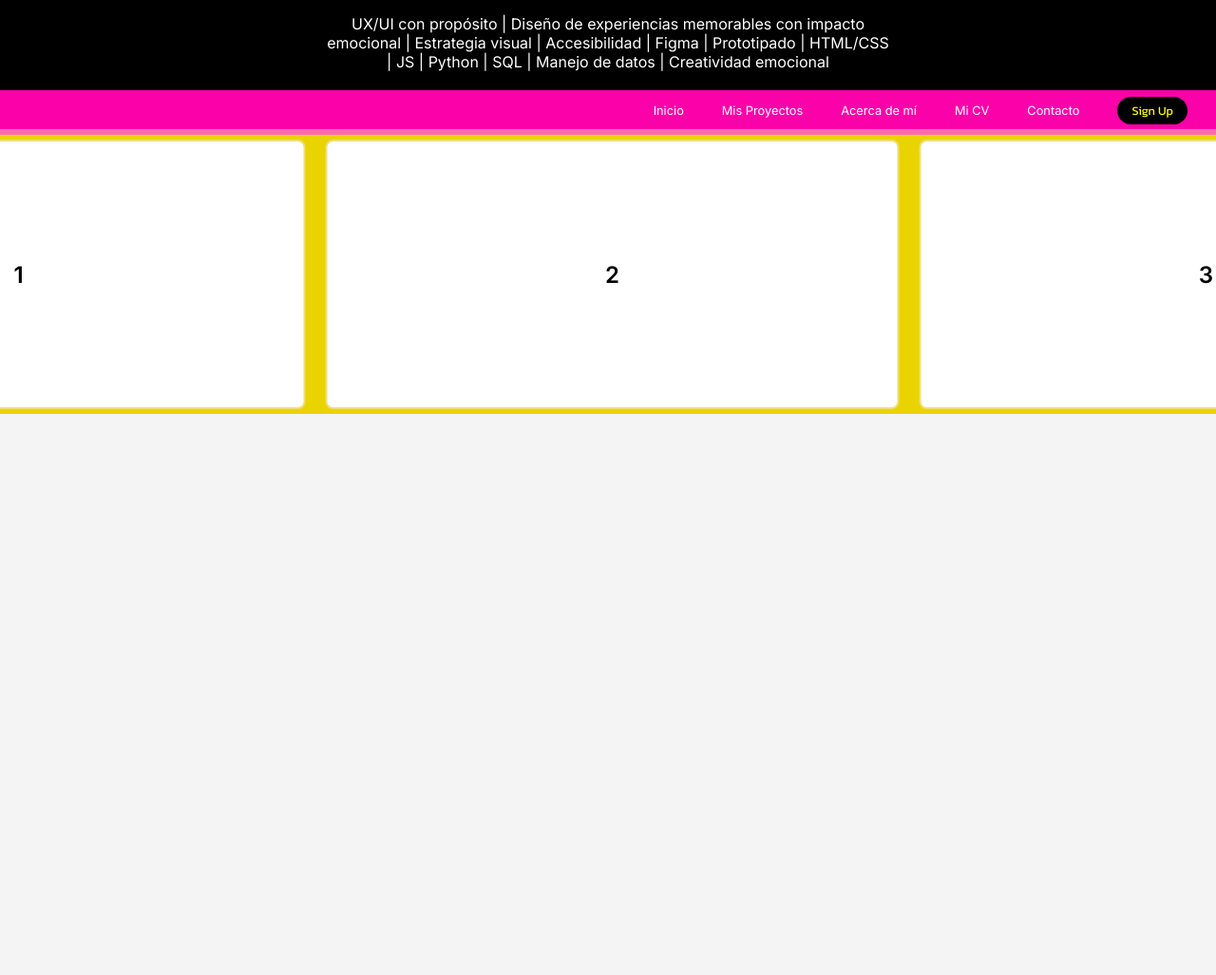
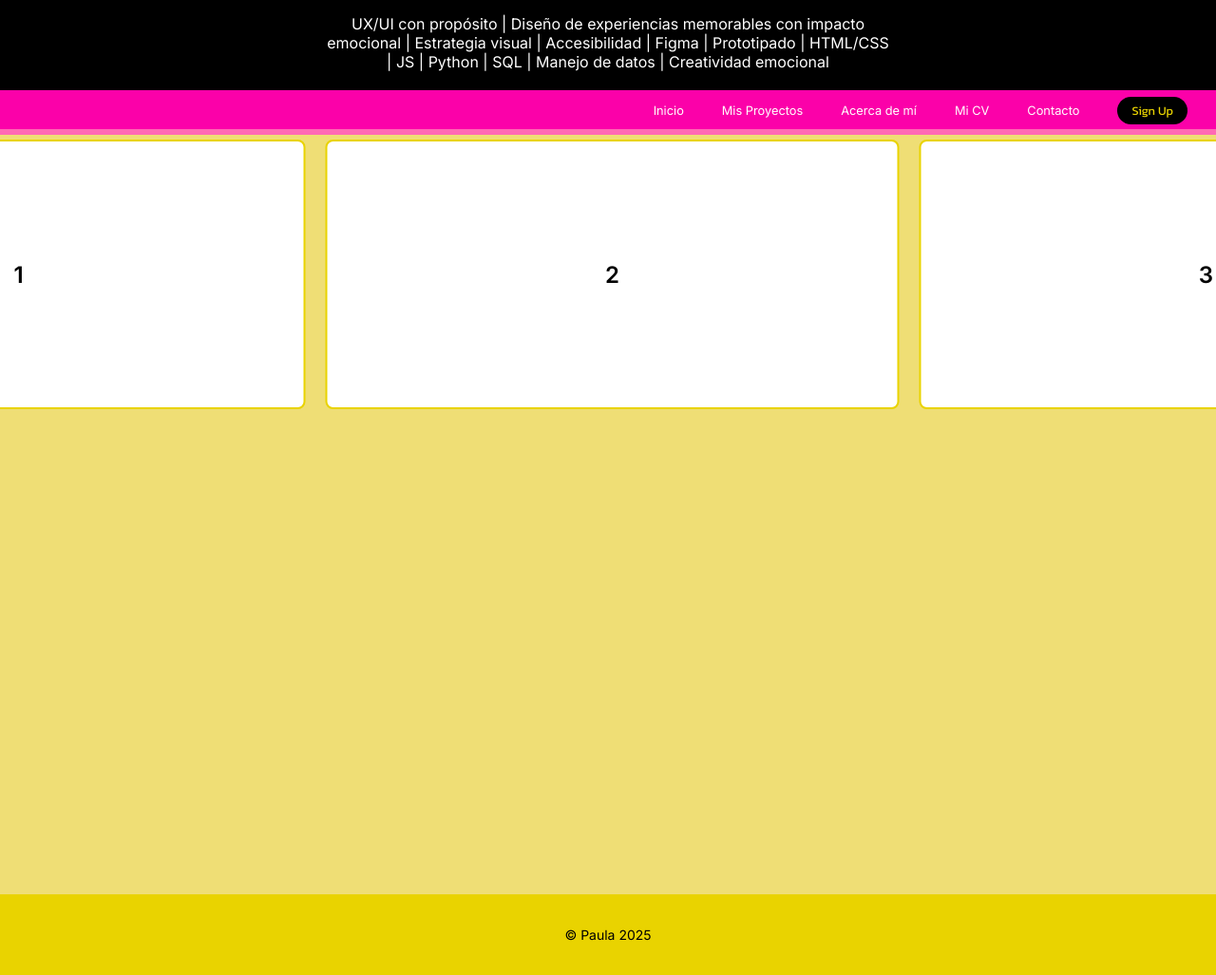
Before and after one commit to PaulaRamosof/miportafolio2025, a plain HTML site: page index.html in a window 1280 px wide. Shown: the part 136-1163 px from the top of the page at 95% size. Before the commit the page ends 800 px from the top, so only its background shows below. Drawn offline with Linux system fonts and the light colour scheme.

Commit message:
Agregué Footer

```diff
--- a/index.html
+++ b/index.html
@@ -49,5 +49,16 @@
     <div class="carousel-item">3</div>
   </div>
 </section>
+
+<section class="pendiente">
+  <div class="amarillobb"></div>
+</section>
+
+
+
+ <footer>
+    <p>© Paula 2025</p>
+  </footer>
+
 </body>
 </html>
--- a/styles.css
+++ b/styles.css
@@ -22,7 +22,7 @@ h1, h2, h3 {
 
 /* Franja amarilla con línea azul */
 .amarillo {
-  background-color: #EFDE75; /* amarillo pastel */
+  background-color: #E9D300; /* amarillo pastel */
   height: 21px;
 }
 
@@ -98,7 +98,7 @@ nav ul li a {
 nav ul li a.sign-up {
   background-color: #000;
   font-family: var(--fuente-titular);
-  color: #ffff00;
+  color: #E9D300;
   padding: 5px 15px;
   border-radius: 50px;
 }
@@ -108,14 +108,14 @@ nav ul li a.sign-up {
   display: flex;
   justify-content: space-around;
   padding: 50px;
-  background-color: #ffff00;
+  background-color: #E9D300;
 }
 
 .carousel {
   display: flex;
   justify-content: center;
   align-items: center;
-  background-color: #E9D300; /* amarillo pastel */
+  background-color: #EFDE75; /* amarillo pastel */
   padding: 5px;
   overflow: hidden;
   border-top: 6px solid hotpink; /* franja rosa */
@@ -135,7 +135,7 @@ nav ul li a.sign-up {
   height: 280px;
   margin-right: 1px;
   background-color: white;
-  border: 2px solid #EFDE75;
+  border: 2px solid #E9D300;
   border-radius: 8px;
   display: flex;
   align-items: center;
@@ -153,3 +153,16 @@ nav ul li a.sign-up {
     transform: translateX(-50%);
   }
 }
+footer {
+  background: linear-gradient(to bottom, #E9D300 10%, #E9D300 20%, #E9D300 100%);
+  color: black;
+  text-align: center;
+  padding: 20px 0;
+  font-family: 'Inter', sans-serif;
+  font-size: 14px;
+  border-top: 6px solid #EFDE75;
+}
+.amarillobb {
+  background-color: #EFDE75; /* amarillo pastel */
+  height: 500px;
+}
```
